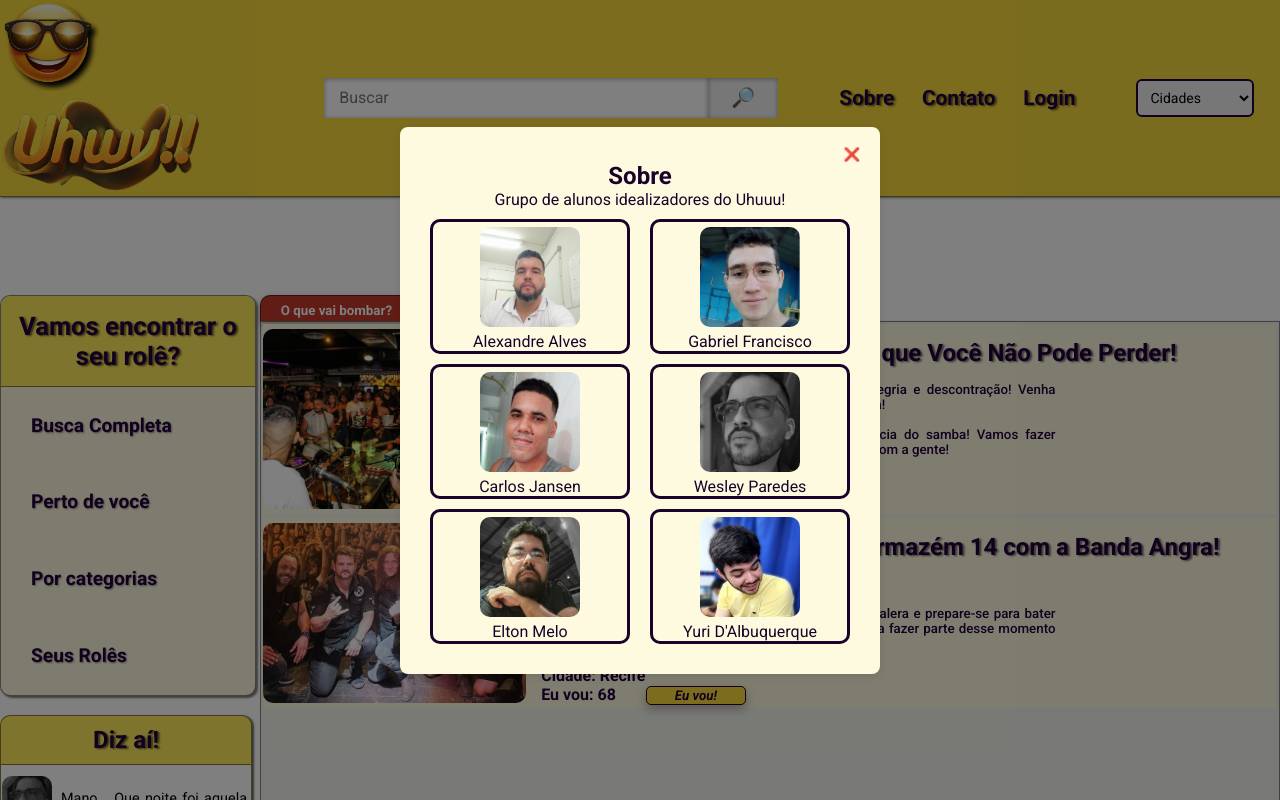
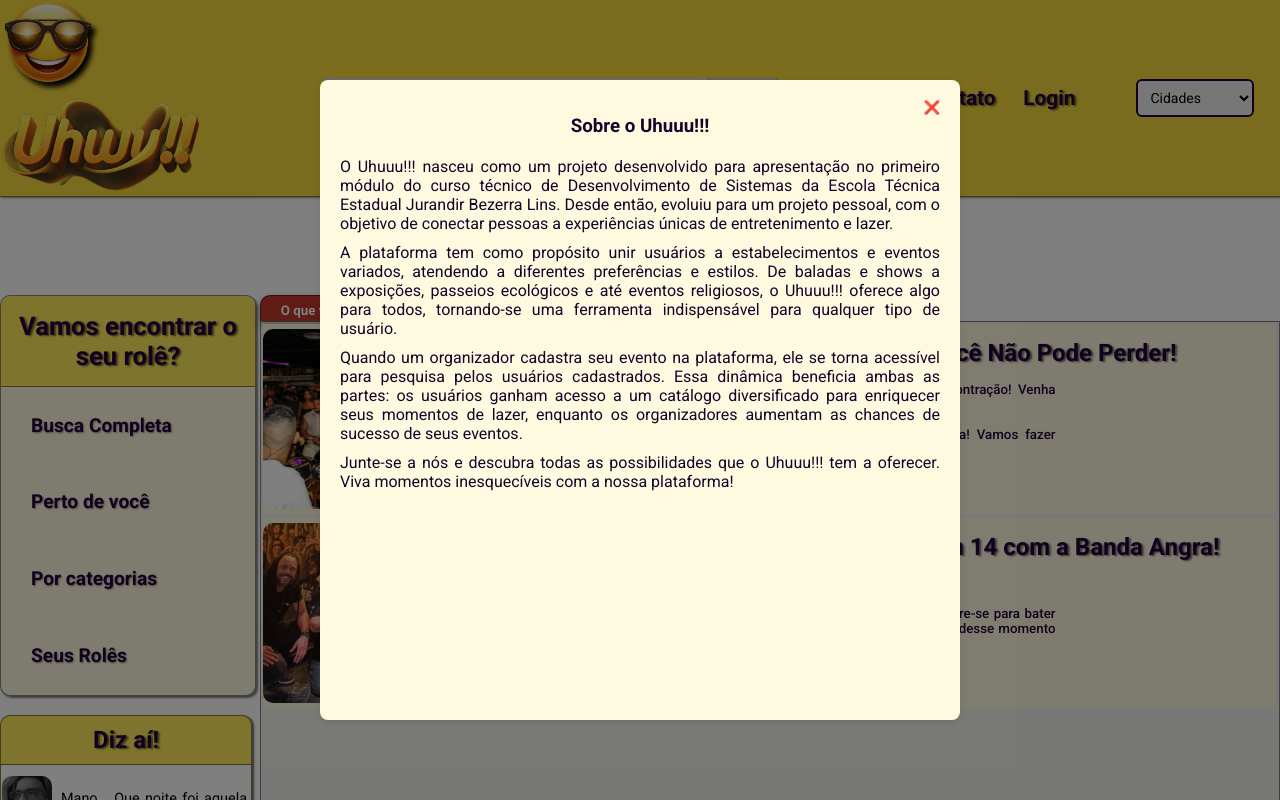
Before and after one commit to Xande-Alves/Uhuuu, a React (Vite) app: page /Recife in a window 1280 px wide. Both pictures are taken after a click on the link "Sobre". Shown: the top 800 px of the page. Built offline with nearby package versions, Linux system fonts and the light colour scheme.

Commit message:
Página de cadastro

```diff
--- a/src/App.jsx
+++ b/src/App.jsx
@@ -9,6 +9,7 @@ import BuscaCompleta from './Pages/BuscaCompleta/BuscaCompleta';
 import PertoDeVoce from './Pages/PertoDeVoce/PertoDeVoce';
 import PorCategorias from './Pages/PorCategorias/PorCategorias';
 import SeusRoles from './Pages/SeusRoles/SeusRoles';
+import Cadastro from './Pages/Cadastro/Cadastro';
 
 export default function App() {
 
@@ -25,6 +26,7 @@ export default function App() {
           <Route path="PertoDeVoce" element={<PertoDeVoce />} />
           <Route path="PorCategorias" element={<PorCategorias />} />
           <Route path="SeusRoles" element={<SeusRoles />} />
+          <Route path='Cadastro' element={<Cadastro />} />
         </Routes>
       </BrowserRouter>
 
--- a/src/Components/Header/Header.jsx
+++ b/src/Components/Header/Header.jsx
@@ -6,7 +6,7 @@ import { Link, useNavigate } from "react-router-dom";
 import alexandre from "../../assets/Alexandre.jpeg";
 import carlos from "../../assets/Carlos.jpg";
 import elton from "../../assets/Elton.jpeg";
-import yuri from '../../assets/yuri.jpeg';
+import yuri from "../../assets/yuri.jpeg";
 import gabriel from "../../assets/Gabriel.jpeg";
 import wesley from "../../assets/Wesley.jpg";
 import { Value } from "sass";
@@ -21,44 +21,87 @@ function SobreModal({ isOpenC, closeModalC }) {
         <div className={s.buttonCloseSobre}>
           <button onClick={closeModalC}>❌</button>
         </div>
-        <div>
-          <h2>Sobre</h2>
-          <p>Grupo de alunos idealizadores do Uhuuu!</p>
-        </div>
-        <div className={s.alunosContainer}>
-          <div>
-            <section>
-              <img src={alexandre} alt="Foto Alexandre Alves" />
-              <p>Alexandre Alves</p>
-            </section>
-            <section>
-              <img src={carlos} alt="Foto Carlos Jansen" />
-              <p>Carlos Jansen</p>
-            </section>
-            <section>
-              <img src={elton} alt="Foto Elton Melo" />
-              <p>Elton Melo</p>
-            </section>
-          </div>
-          <div>
-            <section>
-              <img src={gabriel} alt="Foto Gabriel Francisco" />
-              <p>Gabriel Francisco</p>
-            </section>
-            <section>
-              <img src={wesley} alt="Foto Wesley Paredes" />
-              <p>Wesley Paredes</p>
-            </section>
-            <section>
-              <img src={yuri} alt="Foto Yuri D'Albuquerque" />
-              <p>Yuri D'Albuquerque</p>
-            </section>
-          </div>
-        </div>
+        <section>
+          <h1>Sobre o Uhuuu!!!</h1>
+          <p>
+            O Uhuuu!!! nasceu como um projeto desenvolvido para apresentação no
+            primeiro módulo do curso técnico de Desenvolvimento de Sistemas da
+            Escola Técnica Estadual Jurandir Bezerra Lins. Desde então, evoluiu
+            para um projeto pessoal, com o objetivo de conectar pessoas a
+            experiências únicas de entretenimento e lazer.
+          </p>
+          <p>
+            A plataforma tem como propósito unir usuários a estabelecimentos e
+            eventos variados, atendendo a diferentes preferências e estilos. De
+            baladas e shows a exposições, passeios ecológicos e até eventos
+            religiosos, o Uhuuu!!! oferece algo para todos, tornando-se uma
+            ferramenta indispensável para qualquer tipo de usuário.
+          </p>
+          <p>
+            Quando um organizador cadastra seu evento na plataforma, ele se
+            torna acessível para pesquisa pelos usuários cadastrados. Essa
+            dinâmica beneficia ambas as partes: os usuários ganham acesso a um
+            catálogo diversificado para enriquecer seus momentos de lazer,
+            enquanto os organizadores aumentam as chances de sucesso de seus
+            eventos.
+          </p>
+          <p>
+            Junte-se a nós e descubra todas as possibilidades que o Uhuuu!!! tem
+            a oferecer. Viva momentos inesquecíveis com a nossa plataforma!
+          </p>
+        </section>
       </section>
     </div>
   );
 }
+
+// function SobreModal({ isOpenC, closeModalC }) {
+//   if (!isOpenC) return null; // Não renderiza o modal se isOpen for falso
+
+//   return (
+//     <div className={s.modalSobre}>
+//       <section className={s.sectionSobre}>
+//         <div className={s.buttonCloseSobre}>
+//           <button onClick={closeModalC}>❌</button>
+//         </div>
+//         <div>
+//           <h2>Sobre</h2>
+//           <p>Grupo de alunos idealizadores do Uhuuu!</p>
+//         </div>
+//         <div className={s.alunosContainer}>
+//           <div>
+//             <section>
+//               <img src={alexandre} alt="Foto Alexandre Alves" />
+//               <p>Alexandre Alves</p>
+//             </section>
+//             <section>
+//               <img src={carlos} alt="Foto Carlos Jansen" />
+//               <p>Carlos Jansen</p>
+//             </section>
+//             <section>
+//               <img src={elton} alt="Foto Elton Melo" />
+//               <p>Elton Melo</p>
+//             </section>
+//           </div>
+//           <div>
+//             <section>
+//               <img src={gabriel} alt="Foto Gabriel Francisco" />
+//               <p>Gabriel Francisco</p>
+//             </section>
+//             <section>
+//               <img src={wesley} alt="Foto Wesley Paredes" />
+//               <p>Wesley Paredes</p>
+//             </section>
+//             <section>
+//               <img src={yuri} alt="Foto Yuri D'Albuquerque" />
+//               <p>Yuri D'Albuquerque</p>
+//             </section>
+//           </div>
+//         </div>
+//       </section>
+//     </div>
+//   );
+// }
 
 // MODAL DE CONTATOS
 function ContactModal({ isOpenC, closeModalC }) {
@@ -125,7 +168,11 @@ function LoginModal({ isOpen, closeModal, onLogin }) {
           </div>
           <button type="submit">Entrar</button>
         </form>
+        <div className={s.cadastrar}>
+          <Link to='/Cadastro'>Ainda não sou cadastrado.</Link>
+        </div>
       </section>
+
     </div>
   );
 }
@@ -186,7 +233,6 @@ export default function Header() {
     navigate(valueC); // Navega para o valor selecionado
   };
 
-
   return (
     <>
       <header className={s.header}>
@@ -203,17 +249,29 @@ export default function Header() {
         <section className={s.formNavSelect}>
           <form action="#" onSubmit={handleSearch}>
             <input type="search" name="" id="" placeholder="Buscar" />
-            <Link to='PesquisaGeral'><button>🔎</button></Link>
+            <Link to="PesquisaGeral">
+              <button>🔎</button>
+            </Link>
           </form>
           <nav>
             <ul>
               <li>
-                <a className={s.modais} href="#" title="Sobre" onClick={openSobreModal}>
+                <a
+                  className={s.modais}
+                  href="#"
+                  title="Sobre"
+                  onClick={openSobreModal}
+                >
                   Sobre
                 </a>
               </li>
               <li>
-                <a className={s.modais} href="#" title="Contato" onClick={openContactModal}>
+                <a
+                  className={s.modais}
+                  href="#"
+                  title="Contato"
+                  onClick={openContactModal}
+                >
                   Contato
                 </a>
               </li>
@@ -224,14 +282,19 @@ export default function Header() {
                     <button onClick={handleLogout}>Sair</button>
                   </span>
                 ) : (
-                  <a className={s.modais} href="#" title="Login" onClick={openLoginModal}>
+                  <a
+                    className={s.modais}
+                    href="#"
+                    title="Login"
+                    onClick={openLoginModal}
+                  >
                     Login
                   </a>
                 )}
               </li>
             </ul>
           </nav>
-          <select value={selectedPage} onChange={handleSelectChange}>
+          <select value="" onChange={handleSelectChange}>
             <option value="" disabled>
               Cidades
             </option>
--- a/src/Components/Header/header.module.scss
+++ b/src/Components/Header/header.module.scss
@@ -128,6 +128,18 @@
   text-align: center;
   box-shadow: 0 2px 10px rgba(0, 0, 0, 0.1);
   color: #18022a;
+  width: 50vw;
+  height: 80vh;
+
+  h1 {
+    margin-bottom: 20px;
+  }
+
+  p {
+    text-align: left;
+    text-align: justify;
+    margin-bottom: 10px;
+  }
 
   .buttonCloseSobre {
     width: 100%;
@@ -139,31 +151,67 @@
       border: none;
     }
   }
+}
 
-  img {
-    width: 100px;
-    height: 100px;
-    margin: 5px;
-    border-radius: 10px;
-  }
 
-  .alunosContainer {
-    display: flex;
-    justify-content: space-between;
+// .modalSobre {
+//   z-index: 1000;
+//   width: 100%;
+//   height: 100%;
+//   background-color: rgba(0, 0, 0, 0.5);
+//   display: flex;
+//   justify-content: center;
+//   align-items: center;
+//   position: fixed;
+//   top: 0;
+//   left: 0;
+// }
 
-    section {
-      display: flex;
-      flex-direction: column;
-      align-items: center;
-      justify-content: space-around;
-      align-items: center;
-      width: 200px;
-      border: solid #18022a;
-      margin: 10px;
-      border-radius: 10px;
-    }
-  }
-}
+// .sectionSobre {
+//   display: flex;
+//   flex-direction: column;
+//   background-color: #fefae0;
+//   padding: 20px;
+//   border-radius: 8px;
+//   text-align: center;
+//   box-shadow: 0 2px 10px rgba(0, 0, 0, 0.1);
+//   color: #18022a;
+
+//   .buttonCloseSobre {
+//     width: 100%;
+//     display: flex;
+//     justify-content: flex-end;
+
+//     button {
+//       background: none;
+//       border: none;
+//     }
+//   }
+
+//   img {
+//     width: 100px;
+//     height: 100px;
+//     margin: 5px;
+//     border-radius: 10px;
+//   }
+
+//   .alunosContainer {
+//     display: flex;
+//     justify-content: space-between;
+
+//     section {
+//       display: flex;
+//       flex-direction: column;
+//       align-items: center;
+//       justify-content: space-around;
+//       align-items: center;
+//       width: 200px;
+//       border: solid #18022a;
+//       margin: 10px;
+//       border-radius: 10px;
+//     }
+//   }
+// }
 
 .modalContatos {
   z-index: 1000;
@@ -211,6 +259,7 @@
   height: 100%;
   background-color: rgba(0, 0, 0, 0.5);
   display: flex;
+  flex-direction: column;
   justify-content: center;
   align-items: center;
   position: fixed;
@@ -219,13 +268,14 @@
 
   section {
     background-color: #fefae0;
-    padding: 20px;
+    padding: 20px 20px 10px 20px;
     border-radius: 8px;
     width: 300px;
-    height: 300px;
+    height: auto;
     text-align: center;
     box-shadow: 0 2px 10px rgba(0, 0, 0, 0.1);
     color: #18022a;
+
 
     h2 {
       margin-bottom: 15px;
@@ -233,19 +283,20 @@
 
     form div {
       display: flex;
-      justify-content: flex-end;
+      justify-content: space-between;
       align-items: center;
       margin-bottom: 15px;
     }
 
     input {
-      width: 80%;
+      width: 76%;
       height: 30px;
       border-radius: 10px;
       outline: none;
       margin-left: 5px;
       border: none;
       padding-left: 10px;
+      border: solid 1px rgba(0, 0, 0, 0.664);
     }
 
     input::placeholder {
@@ -284,6 +335,17 @@
     form button:hover {
       background-color: #f44336;
     }
+
+    .cadastrar {
+      font-size: 12px;
+      margin-top: 20px;
+
+      &:hover {
+        text-decoration: underline;
+      }
+    }
+
+
   }
 }
 
@@ -346,4 +408,50 @@ header .formNavSelect ul span button:hover {
       display: none;
     }
   }
+
+  .modalSobre {
+    z-index: 1000;
+    width: 100%;
+    height: 100%;
+    background-color: rgba(0, 0, 0, 0.5);
+    display: flex;
+    flex-direction: column;
+    justify-content: center;
+    align-items: center;
+    position: fixed;
+    top: 0;
+    left: 0;
+
+    .sectionSobre {
+      background-color: #fefae0;
+      padding: 20px;
+      border-radius: 8px;
+      text-align: center;
+      box-shadow: 0 2px 10px rgba(0, 0, 0, 0.1);
+      color: #18022a;
+      width: 100%;
+      height: auto;
+    }
+
+    h1 {
+      margin-bottom: 20px;
+    }
+
+    p {
+      text-align: left;
+      text-align: justify;
+      margin-bottom: 10px;
+    }
+
+    .buttonCloseSobre {
+      width: 100%;
+      display: flex;
+      justify-content: flex-end;
+
+      button {
+        background: none;
+        border: none;
+      }
+    }
+  }
 }
--- a/src/Components/Tabs/tabs.module.scss
+++ b/src/Components/Tabs/tabs.module.scss
@@ -143,6 +143,9 @@
     height: 520px;
     margin: 0 0 30px 0;
 
+    .tab-contents {
+      border-radius: 0 0 10px 10px;
+    }
 
     .tab-btn {
       width: 50%;
--- a/src/Pages/Home/home.module.scss
+++ b/src/Pages/Home/home.module.scss
@@ -43,6 +43,7 @@ main {
             h1 {
                 width: 100%;
                 font-size: 1.2em;
+                border-radius: 0 10px 10px 0;
             }
         }
     }
```
Also changed, not shown: src/Pages/Cadastro/Cadastro.jsx (added, +85 -0 lines), src/Pages/Cadastro/cadastro.module.scss (added, +86 -0 lines).
